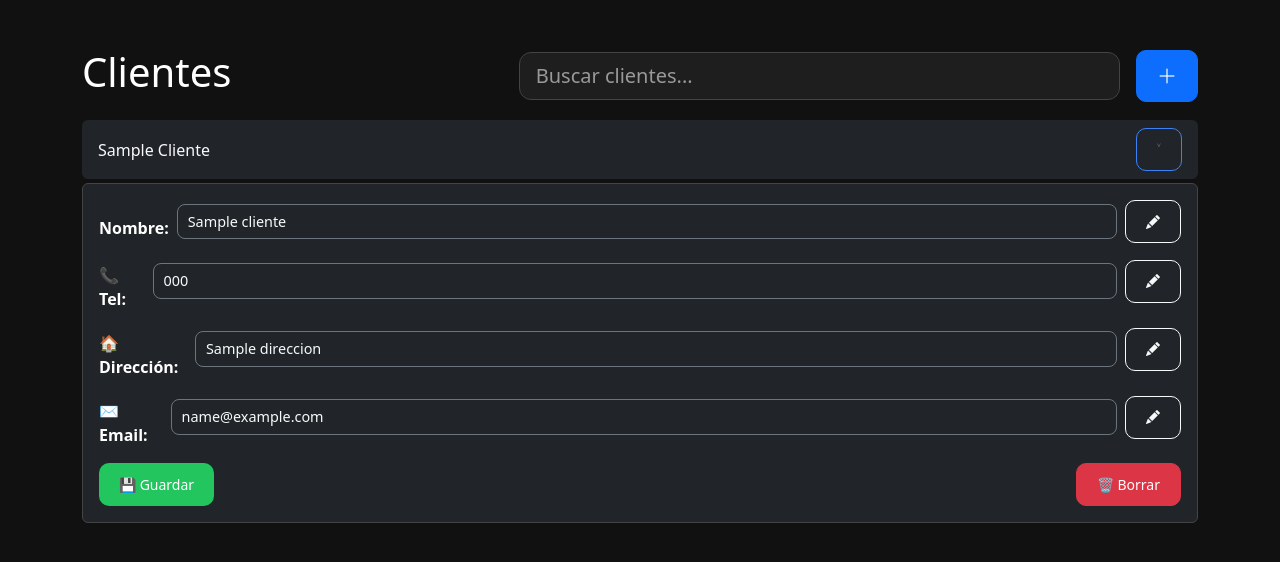
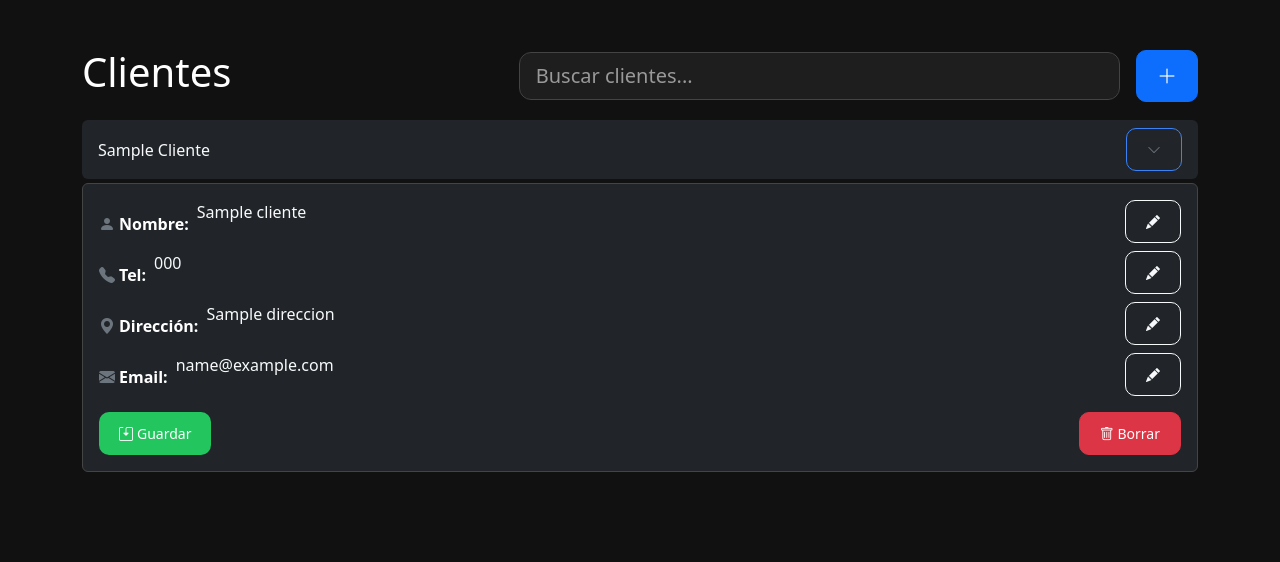
Before and after one commit to mgorno/GranjApp, a Flask app: page /clientes/ in a window 1280 px wide, after a click that opens the changed part. Shown: the part 56-618 px from the top of the page. Run offline with Flask 3, Linux system fonts and the light colour scheme; a database or web service that is not in the repository returns one stand-in record (values such as "Sample title"); some libraries are stand-ins or nearby versions.

Commit message:
ultimo cambio a clientes

```diff
--- a/templates/clientes.html
+++ b/templates/clientes.html
@@ -48,66 +48,91 @@
 
 <div class="clientes-lista">
   {% for c in clientes %}
+
 <div class="cliente-item d-flex justify-content-between align-items-center bg-dark text-light px-3 py-2 rounded mb-1">
   <div>{{ c[1] | title }}</div>
-    <div>
   <a href="#collapse{{ c[0] }}" data-bs-toggle="collapse"
-        class="btn btn-sm btn-outline-primary text-secondary">˅</a>
-    </div>
+     class="btn btn-sm btn-outline-primary text-secondary">
+    <i class="bi bi-chevron-down"></i>
+  </a>
 </div>
 
 <div id="collapse{{ c[0] }}" class="accordion-collapse collapse">
-    <form action="{{ url_for('clientes.editar_cliente', id_cliente=c[0]) }}" method="POST"
+  <form action="{{ url_for('clientes.editar_cliente', id_cliente=c[0]) }}"
+        method="POST"
         class="accordion-body bg-dark text-light rounded mt-1 p-3">
-      <!-- Nombre -->
-      <div class="mb-2 d-flex align-items-center gap-2">
-        <label class="form-label mb-0 flex-grow-1"><strong>Nombre:</strong></label>
+
+    {# ------- FILA NOMBRE ------- #}
+    <div class="mb-2 d-flex align-items-start gap-2">
+      <label class="form-label mb-0 flex-shrink-0">
+        <i class="bi bi-person-fill me-1 text-secondary"></i><strong>Nombre:</strong>
+      </label>
+
+      <!-- Texto visible -->
+      <span class="valor-campo flex-grow-1">{{ c[1] }}</span>
+
+      <!-- Input oculto -->
       <input type="text" name="nombre" value="{{ c[1] }}"
-          class="form-control form-control-sm bg-dark text-light border-secondary flex-grow-3" readonly>
+             class="form-control form-control-sm bg-dark text-light border-secondary flex-grow-1 d-none">
+
       <button type="button" class="btn btn-outline-light btn-sm btn-editar-campo">
         <i class="bi bi-pencil-fill"></i>
       </button>
     </div>
 
-      <!-- Teléfono -->
-      <div class="mb-2 d-flex align-items-center gap-2">
-        <label class="form-label mb-0 flex-grow-1"><strong>📞 Tel:</strong></label>
+    {# ------- FILA TELÉFONO ------- #}
+    <div class="mb-2 d-flex align-items-start gap-2">
+      <label class="form-label mb-0 flex-shrink-0">
+        <i class="bi bi-telephone-fill me-1 text-secondary"></i><strong>Tel:</strong>
+      </label>
+
+      <span class="valor-campo flex-grow-1">{{ c[2] or "Sin teléfono" }}</span>
       <input type="text" name="telefono" value="{{ c[2] or '' }}"
-          class="form-control form-control-sm bg-dark text-light border-secondary flex-grow-3"
-          placeholder="Sin teléfono" readonly>
+             class="form-control form-control-sm bg-dark text-light border-secondary flex-grow-1 d-none">
+
       <button type="button" class="btn btn-outline-light btn-sm btn-editar-campo">
         <i class="bi bi-pencil-fill"></i>
       </button>
     </div>
 
-      <!-- Dirección -->
-      <div class="mb-2 d-flex align-items-center gap-2">
-        <label class="form-label mb-0 flex-grow-1"><strong>🏠 Dirección:</strong></label>
+    {# ------- FILA DIRECCIÓN ------- #}
+    <div class="mb-2 d-flex align-items-start gap-2">
+      <label class="form-label mb-0 flex-shrink-0">
+        <i class="bi bi-geo-alt-fill me-1 text-secondary"></i><strong>Dirección:</strong>
+      </label>
+
+      <span class="valor-campo flex-grow-1">{{ c[3] or "Sin dirección" }}</span>
       <input type="text" name="direccion" value="{{ c[3] or '' }}"
-          class="form-control form-control-sm bg-dark text-light border-secondary flex-grow-3"
-          placeholder="Sin dirección" readonly>
+             class="form-control form-control-sm bg-dark text-light border-secondary flex-grow-1 d-none">
+
       <button type="button" class="btn btn-outline-light btn-sm btn-editar-campo">
         <i class="bi bi-pencil-fill"></i>
       </button>
     </div>
 
-      <!-- Email -->
-      <div class="mb-3 d-flex align-items-center gap-2">
-        <label class="form-label mb-0 flex-grow-1"><strong>✉️ Email:</strong></label>
+    {# ------- FILA EMAIL ------- #}
+    <div class="mb-3 d-flex align-items-start gap-2">
+      <label class="form-label mb-0 flex-shrink-0">
+        <i class="bi bi-envelope-fill me-1 text-secondary"></i><strong>Email:</strong>
+      </label>
+
+      <span class="valor-campo flex-grow-1">{{ c[4] or "Sin email" }}</span>
       <input type="email" name="mail" value="{{ c[4] or '' }}"
-          class="form-control form-control-sm bg-dark text-light border-secondary flex-grow-3" placeholder="Sin email"
-          readonly>
+             class="form-control form-control-sm bg-dark text-light border-secondary flex-grow-1 d-none">
+
       <button type="button" class="btn btn-outline-light btn-sm btn-editar-campo">
         <i class="bi bi-pencil-fill"></i>
       </button>
     </div>
 
     <div class="d-flex justify-content-between">
-        <button type="submit" class="btn btn-success btn-sm">💾 Guardar</button>
+      <button type="submit" class="btn btn-success btn-sm">
+        <i class="bi bi-save2 me-1"></i>Guardar
+      </button>
 
-        <button type="button" class="btn btn-danger btn-sm" data-bs-toggle="modal"
-          data-bs-target="#confirmDeleteModal{{ c[0] }}">
-          🗑️ Borrar
+      <button type="button" class="btn btn-danger btn-sm"
+              data-bs-toggle="modal" data-bs-target="#confirmDeleteModal{{ c[0] }}">
+        <i class="bi bi-trash"></i> Borrar
       </button>
     </div>
   </form>
```
Also changed, not shown: static/js/scripts.js (+41 -5 lines). Lines whose indentation alone changed are shown as unchanged.
